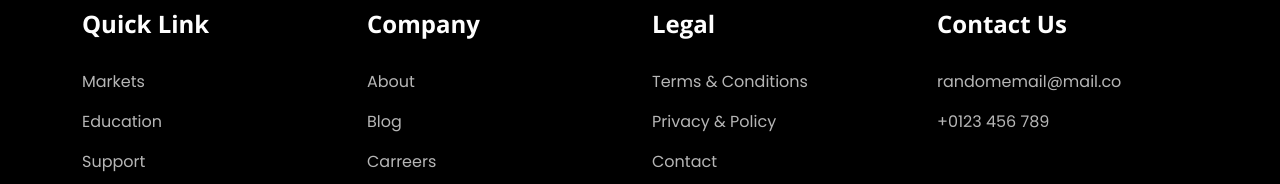
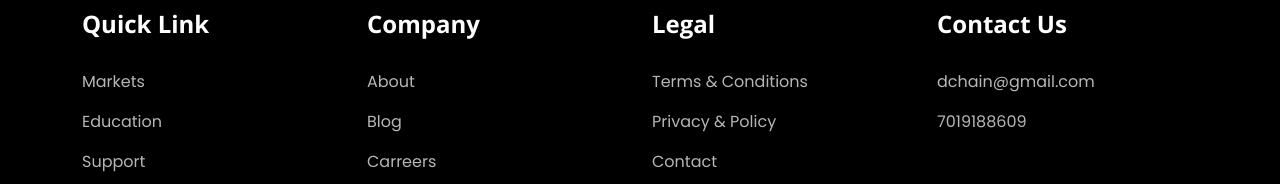
Before and after one commit to soorya-u/VoteX, a Next.js app: page /about in a window 1280 px wide. Shown: the part 4116-4300 px from the top of the page. Built offline with nearby package versions, Linux system fonts and the light colour scheme; some icons are missing; a web font is replaced by a local one.

Commit message:
Links-updated

```diff
--- a/components/About/Dev.jsx
+++ b/components/About/Dev.jsx
@@ -19,28 +19,28 @@ export default function Dev({ name, description, imageUrl }) {
           <div className="social-area alt">
             <ul className="d-flex align-items-center justify-content-center gap-2 gap-md-3">
               <li>
-                <Link href="/">
+                <Link href="https://facebook.com/">
                   <a className="d-center fs-four">
                     <i className="ti ti-brand-facebook" />
                   </a>
                 </Link>
               </li>
               <li>
-                <Link href="/">
+                <Link href="https://twitch.com/">
                   <a className="d-center fs-four">
                     <i className="ti ti-brand-twitch" />
                   </a>
                 </Link>
               </li>
               <li>
-                <Link href="/">
+                <Link href="https://instagram.com/">
                   <a className="d-center fs-four">
                     <i className="ti ti-brand-instagram" />
                   </a>
                 </Link>
               </li>
               <li>
-                <Link href="/">
+                <Link href="https://discord.com/">
                   <a className="d-center fs-four">
                     <i className="ti ti-brand-discord-filled" />
                   </a>
--- a/components/Global/Footer/Footer.jsx
+++ b/components/Global/Footer/Footer.jsx
@@ -125,9 +125,9 @@ const Footer = () => {
               <h4 className="mb-6 mb-lg-8">Contact Us</h4>
               <div className="d-flex flex-column gap-2 gap-sm-3 gap-md-4">
                 <Link href="/">
-                  <span className="__cf_email__">randomemail@mail.co</span>
+                  <span className="__cf_email__">dchain@gmail.com</span>
                 </Link>
-                <a href="tel:+123456789">+0123 456 789</a>
+                <a href="tel:+123456789">7019188609</a>
               </div>
             </div>
           </div>
```
